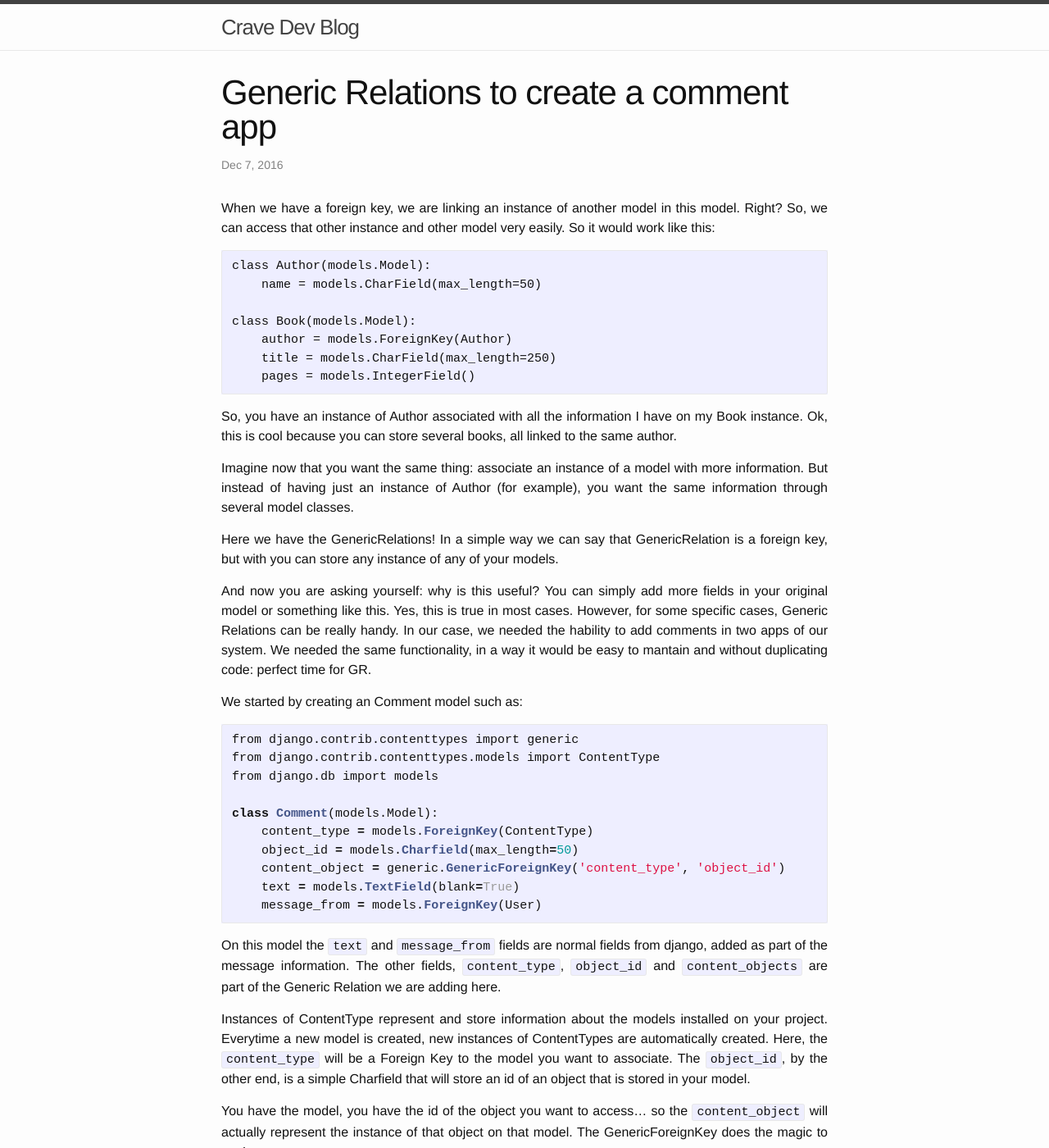
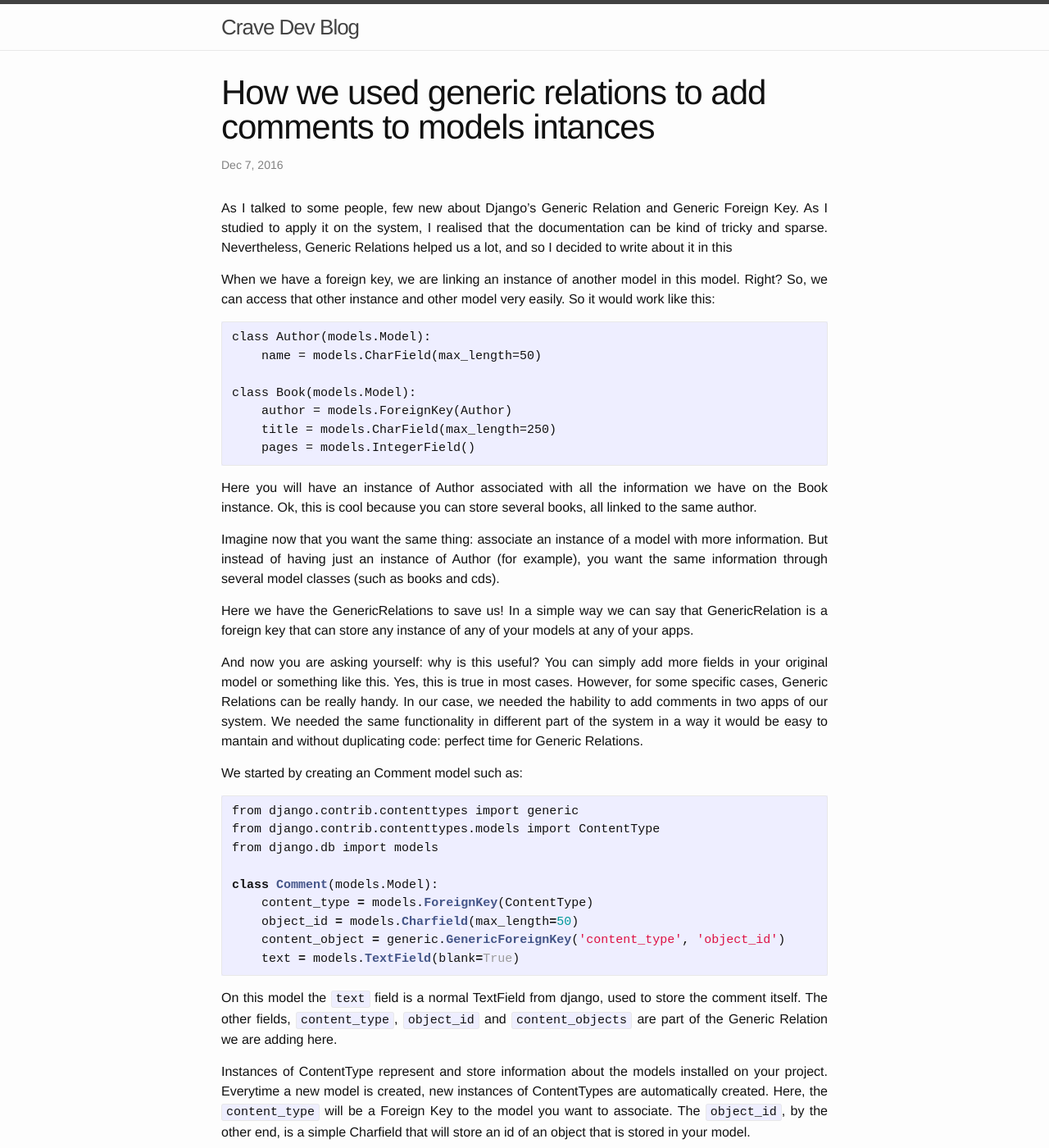
Before and after one commit to CraveFood/crave-dev-blog, a Jekyll site: the page built from _posts/2016-12-06-generic-relations.md, in a window 1280 px wide and 1400 px high. Shown: the whole window at 82% size. Built offline with Jekyll 4.4.1, drawn with Linux system fonts in a browser that asks for light colours; comment, search, counter and statistics services are not loaded; some of the changed text lies outside the part shown.

Commit message:
First final draft

````diff
--- a/_posts/2016-12-06-generic-relations.md
+++ b/_posts/2016-12-06-generic-relations.md
@@ -1,13 +1,13 @@
 ---
 layout: post
-title:  "Generic Relations to create a comment app"
+title:  "How we used generic relations to add comments to models intances"
 date:   2016-12-06 22:10:46 -0300
 comments: true
 categories: python django models
 
 ---
 
-
+As I talked to some people, few new about Django's Generic Relation and Generic Foreign Key. As I studied to apply it on the system, I realised that the documentation can be kind of tricky and sparse. Nevertheless, Generic Relations helped us a lot, and so I decided to write about it in this
 
 When we have a foreign key, we are linking an instance of another model in this model. Right? So, we can access that other instance and other model very easily. So it would work like this:
 
@@ -21,18 +21,17 @@ class Book(models.Model):
     pages = models.IntegerField()
 ```
 
-So, you have an instance of Author associated with all the information I have on my Book instance.
+Here you will have an instance of Author associated with all the information we have on the Book instance.
 Ok, this is cool because you can store several books, all linked to the same author.
 
-Imagine now that you want the same thing: associate an instance of a model with more information. But instead of having just an instance of Author (for example), you want the same information through several model classes.
+Imagine now that you want the same thing: associate an instance of a model with more information. But instead of having just an instance of Author (for example), you want the same information through several model classes (such as books and cds).
 
-Here we have the GenericRelations! In a simple way we can say that GenericRelation is a foreign key,
-but with you can store any instance of any of your models.
+Here we have the GenericRelations to save us! In a simple way we can say that GenericRelation is a foreign key
+that can store any instance of any of your models at any of your apps.
 
 And now you are asking yourself: why is this useful? You can simply add more fields in your original model or something like this.
 Yes, this is true in most cases. However, for some specific cases, Generic Relations can be really handy.
-In our case, we needed the hability to add comments in two apps of our system. We needed the same functionality,
-in a way it would be easy to mantain and without duplicating code: perfect time for GR.
+In our case, we needed the hability to add comments in two apps of our system. We needed the same functionality in different part of the system in a way it would be easy to mantain and without duplicating code: perfect time for Generic Relations.
 
 We started by creating an Comment model such as:
 
@@ -46,10 +45,9 @@ class Comment(models.Model):
     object_id = models.Charfield(max_length=50)
     content_object = generic.GenericForeignKey('content_type', 'object_id')
     text = models.TextField(blank=True)
-    message_from = models.ForeignKey(User)
-```
+ ```
 
-On this model the `text` and `message_from` fields are normal fields from django, added as part of the message information.
+On this model the `text` field is a normal TextField from django, used to store the comment itself.
 The other fields, `content_type`, `object_id` and  `content_objects` are part of the Generic Relation we are adding here.
 
 Instances of ContentType represent and store information about the models installed on your project.
@@ -58,4 +56,58 @@ Here, the `content_type` will be a Foreign Key to the model you want to associat
 The `object_id`, by the other end, is a simple Charfield that will store an id of an object that
 is stored in your model.
 
-You have the model, you have the id of the object you want to access... so the `content_object` will actually represent the instance of that object on that model. The GenericForeignKey does the magic to you!
+You have the model, you have the id of the object you want to access... so the `content_object` will actually represent the instance of that particular object on that particular model. The GenericForeignKey does the magic for you!
+
+Let's apply this model for something useful. Image that you have models for Books and CDs, and you want to to be able to add comments from your users in each book or cd available on your database.
+
+To create a new comment in a specific book all you need to do is:
+
+```python
+ from django.contrib.contenttypes.models import ContentType
+ from .models import Book, Comment
+
+ book = Book.objects.first()
+ text = 'The message Goes Here'
+ content_type = ContentType.objects.get(app_label='MyShell', model='Books')
+ content_object = content_type.get_object_for_this_type(id=book.id)
+
+ new_comment = Comment(text=text,
+                       content_type=content_type,
+                       object_id=book.id
+                       content_object=content_object)
+ new_comment.save()
+```
+
+So first you recover the instance you want to associate your comment with (`book` in this case).
+Then, you get the model you want from the app it is located with the ContentType method. The `content_object` is the instance of book, recovered with the `content_type` you just created. With these information, you are good to go. Add all info on your new comment, and save it.
+
+You can do this with the Book model, the Cd model or any other model in any other app you have on your system. You won't need to rewrite this comment to every app or every model you want to add a series of comments.
+
+Now you ask: how can I recover the comments information in my Book or Cd instance? Here comes the easy part!
+
+```python
+from django.contrib.contenttypes.fields import GenericRelation
+from ..models import Comment
+
+class Book(models.Model):
+    author = models.ForeignKey(Author)
+    title = models.CharField(max_length=250)
+    pages = models.IntegerField()
+    comments = GenericRelation(Comment)
+
+class Cd(models.Model):
+    artist = models.ForeignKey(Artists)
+    title = models.CharField(max_length=250)
+    comments = GenericRelation(Comment)
+```
+
+Done! You can add comments to any Book or Cd instance, are retrieve it by simply doing:
+
+`book.comments.all()`
+
+Another good news is that you can use it in `prefetch_related` to optimize queries with no worries.
+
+Hope you liked it and it can be useful for you too :)
+
+--
+Leticia Portella (leportella)
````
